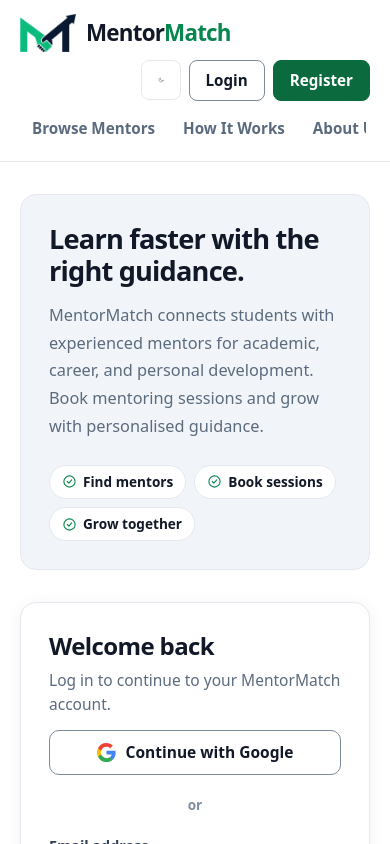
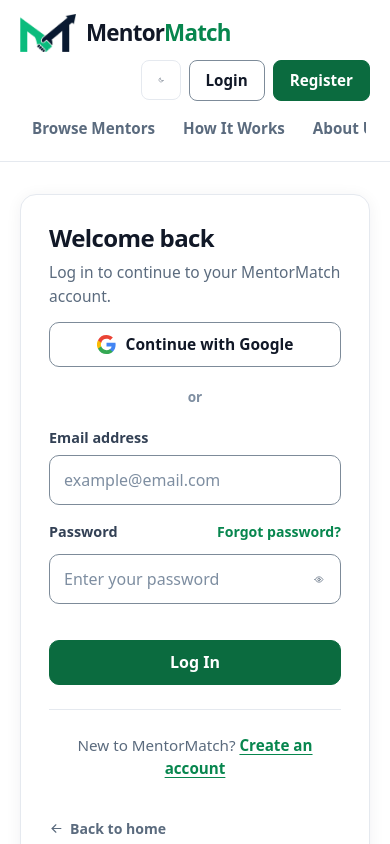
Before and after one commit to Bint2Harun/MentorMatch, a React (Vite) app: page /login in a window 390 px wide. Shown: the top 844 px of the page. Built offline with nearby package versions, Linux system fonts and the light colour scheme; no server answers.

Commit message:
feat: restore responsive stacking order for auth components on narrow screens

```diff
--- a/src/components/marketing-ui.js
+++ b/src/components/marketing-ui.js
@@ -42,14 +42,23 @@
 
 /* ------------------------------------------------------------------ auth */
 
-/** Outer wrapper. The promo panel sits above the form on narrow screens. */
+/** Outer wrapper. */
 export const authPage = "px-5 py-8 sm:py-12 lg:py-16";
 
 export const authLayout =
   "mx-auto grid w-full max-w-[1080px] items-center gap-8 lg:grid-cols-[1fr_1.05fr] lg:gap-14";
 
+/*
+ * Below `lg` this grid is a single column, so DOM order decides the visual
+ * stack. These two `order` pairs deliberately invert it: the card comes first
+ * on phones so the fields are reachable without scrolling past the headline,
+ * which pushed the login form roughly 700px down the page. Above `lg` the grid
+ * has two columns and order is restored to promo-left, card-right.
+ *
+ * Do not "simplify" these back to source order without re-measuring at 360px.
+ */
 export const authPromo =
-  "rounded-2xl border border-[var(--hairline)] bg-[var(--surface-sunken)] p-7 sm:p-8";
+  "order-2 rounded-2xl border border-[var(--hairline)] bg-[var(--surface-sunken)] p-7 sm:p-8 lg:order-1";
 
 export const authTitle =
   "text-[clamp(1.7rem,3.2vw,2.2rem)] leading-[1.15] font-black tracking-[-0.03em] text-ink-900 dark:text-white";
@@ -61,7 +70,7 @@
   "mt-6 flex list-none flex-wrap gap-2 p-0";
 
 export const authCard =
-  "rounded-2xl border border-[var(--hairline)] bg-[var(--surface)] p-7 shadow-[0_2px_16px_rgba(11,28,50,0.06)] sm:p-9";
+  "order-1 rounded-2xl border border-[var(--hairline)] bg-[var(--surface)] p-7 shadow-[0_2px_16px_rgba(11,28,50,0.06)] sm:p-9 lg:order-2";
 
 export const authCardTitle =
   "text-[1.5rem] leading-tight font-black tracking-[-0.025em] text-ink-900 dark:text-white";
```
Also changed, not shown: 1 other file (tests, documents, lock files or other folders).
